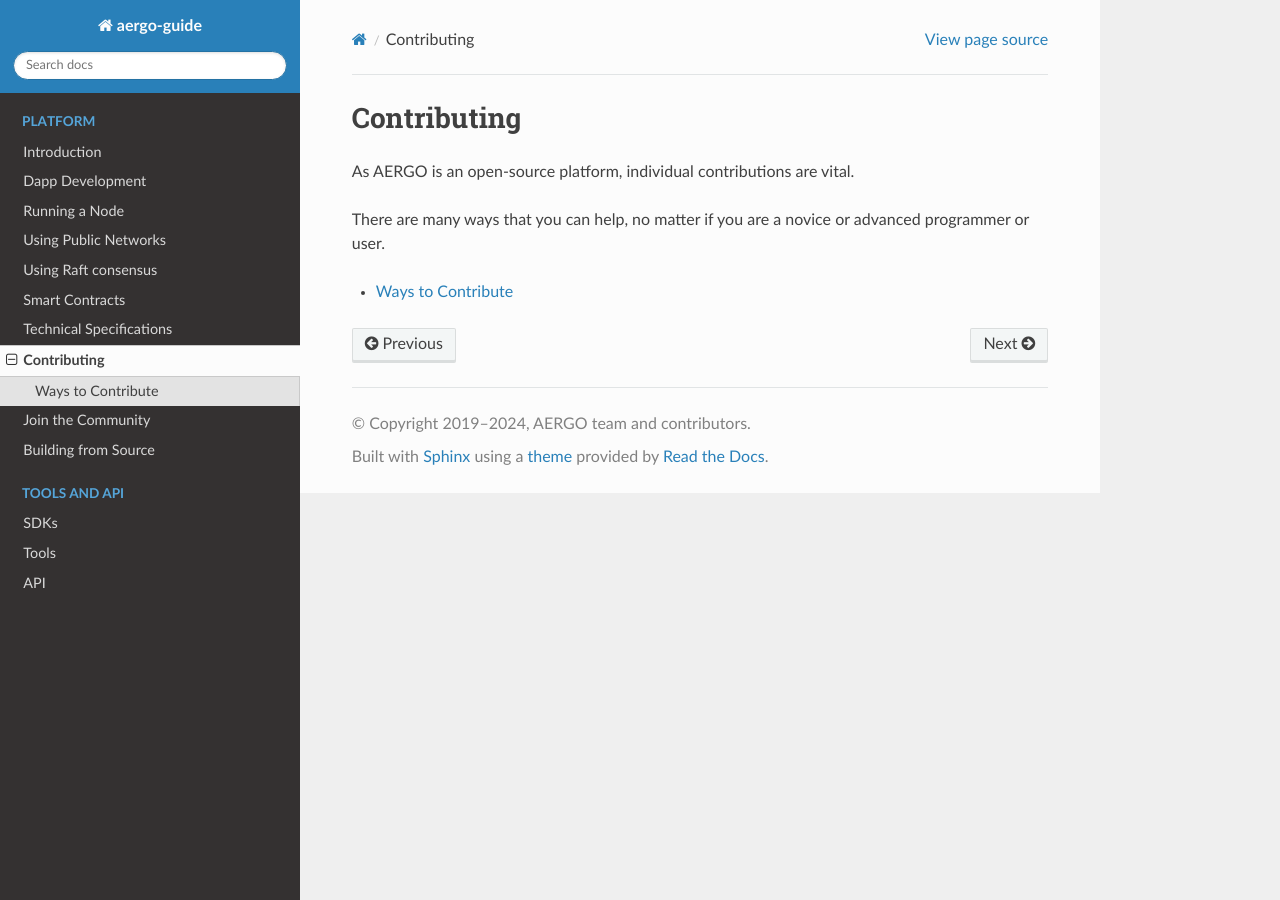
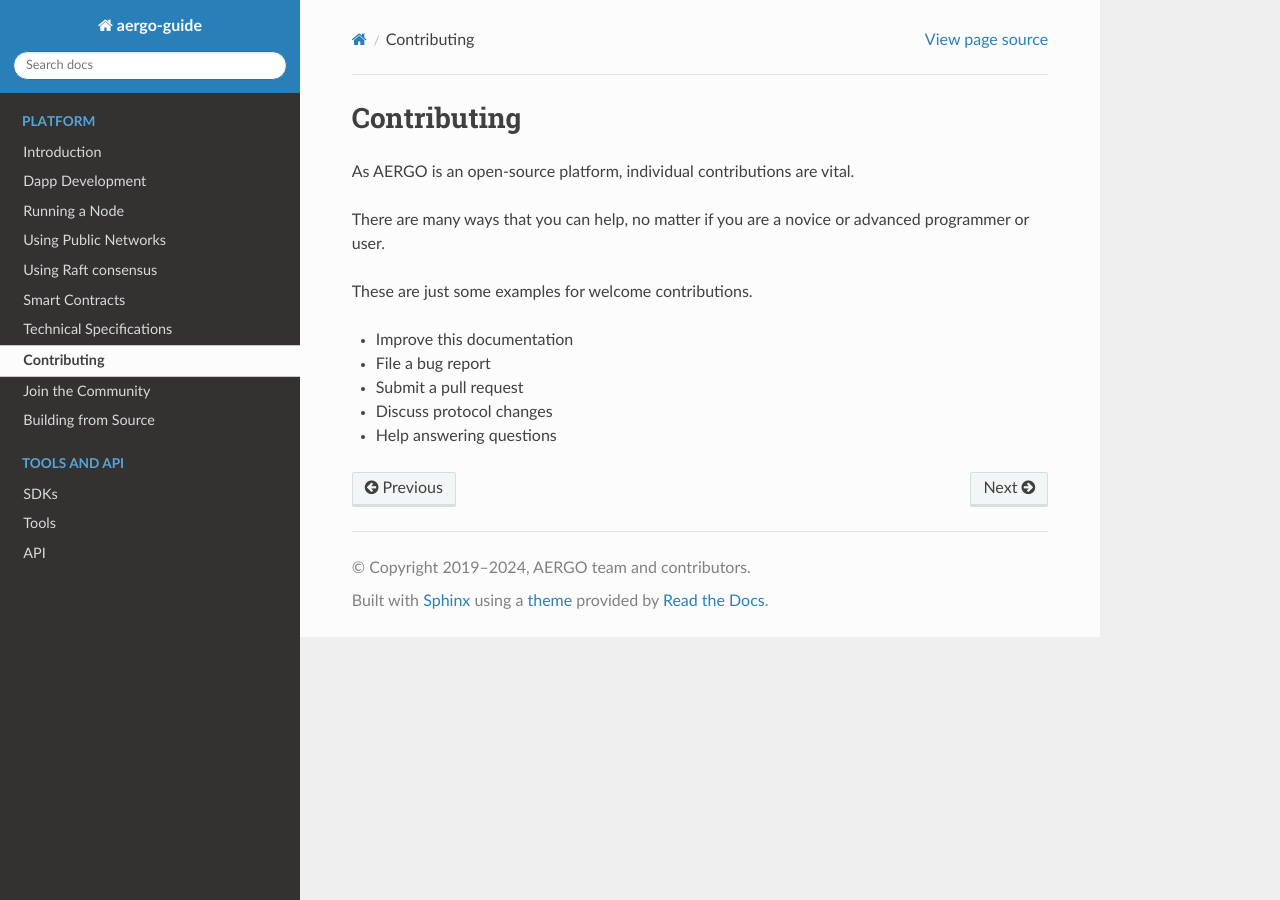
Before and after one commit to aergoio/guide, a Sphinx documentation site: the page built from source/contribution/index.rst, in a window 1280 px wide. Built offline with Sphinx 7.4.7 and the Read the Docs theme 3.1.0, drawn with Linux system fonts in a browser that asks for light colours.

Commit message:
Rearrange contributing/

```diff
--- a/source/contribution/index.rst
+++ b/source/contribution/index.rst
@@ -5,7 +5,10 @@ As AERGO is an open-source platform, individual contributions are vital.
 
 There are many ways that you can help, no matter if you are a novice or advanced programmer or user.
 
-.. toctree::
-   :maxdepth: 1
+These are just some examples for welcome contributions.
 
-   ways-to-contribute
+- Improve this documentation
+- File a bug report
+- Submit a pull request
+- Discuss protocol changes
+- Help answering questions
--- a/source/index.rst
+++ b/source/index.rst
@@ -20,11 +20,11 @@ This website contains guides for developers to get started developing with Aergo
    specs/index
    contribution/index
    community
-   contribution/building-from-source
+   building-from-source
 
 
 .. toctree::
-   :maxdepth: 2
+   :maxdepth: 1
    :caption: Tools and API
 
    sdks/index
```
Also changed, not shown: source/contribution/ways-to-contribute.rst (deleted, +0 -10 lines), source/building-from-source.rst (renamed from source/contribution/building-from-source.rst).
